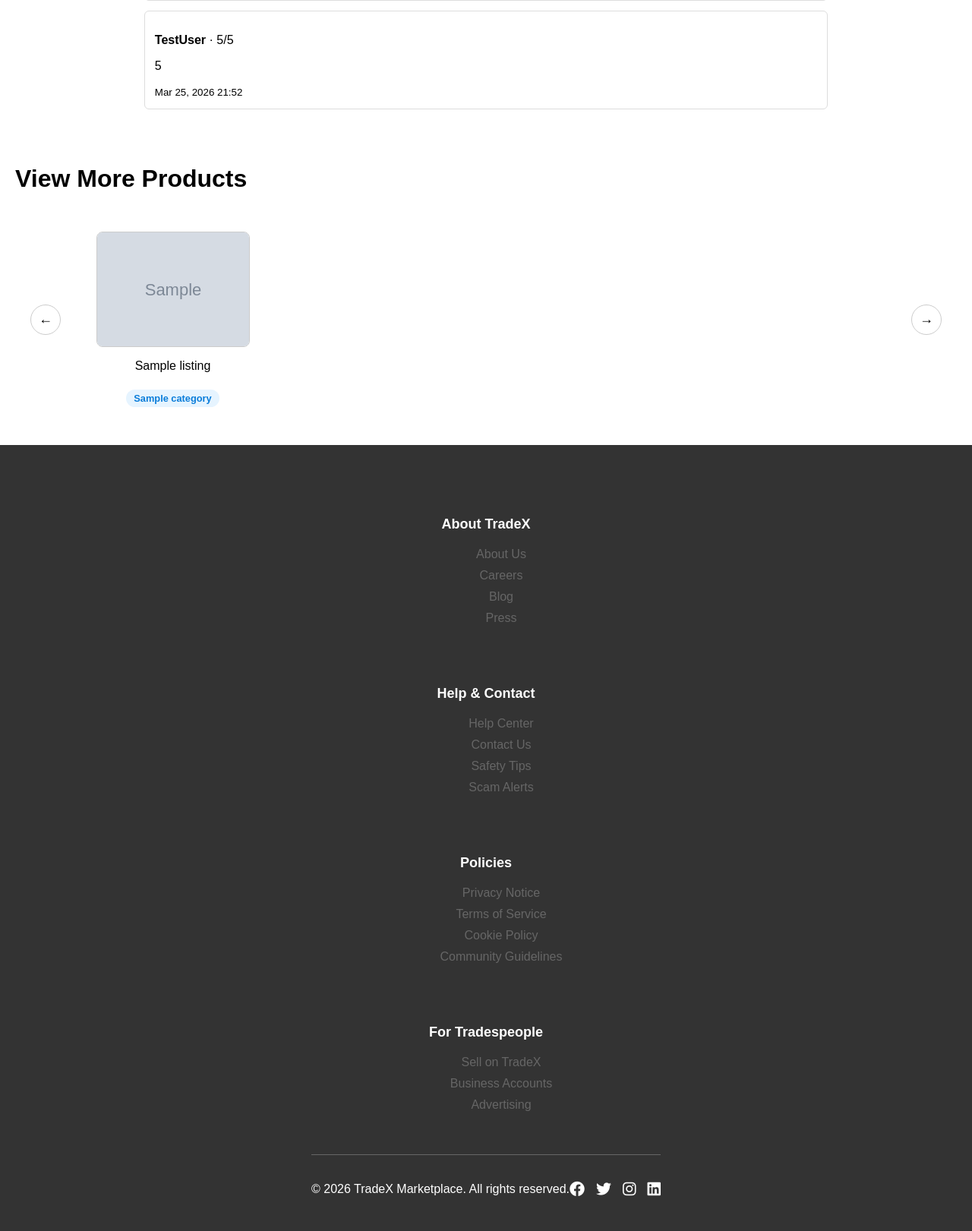
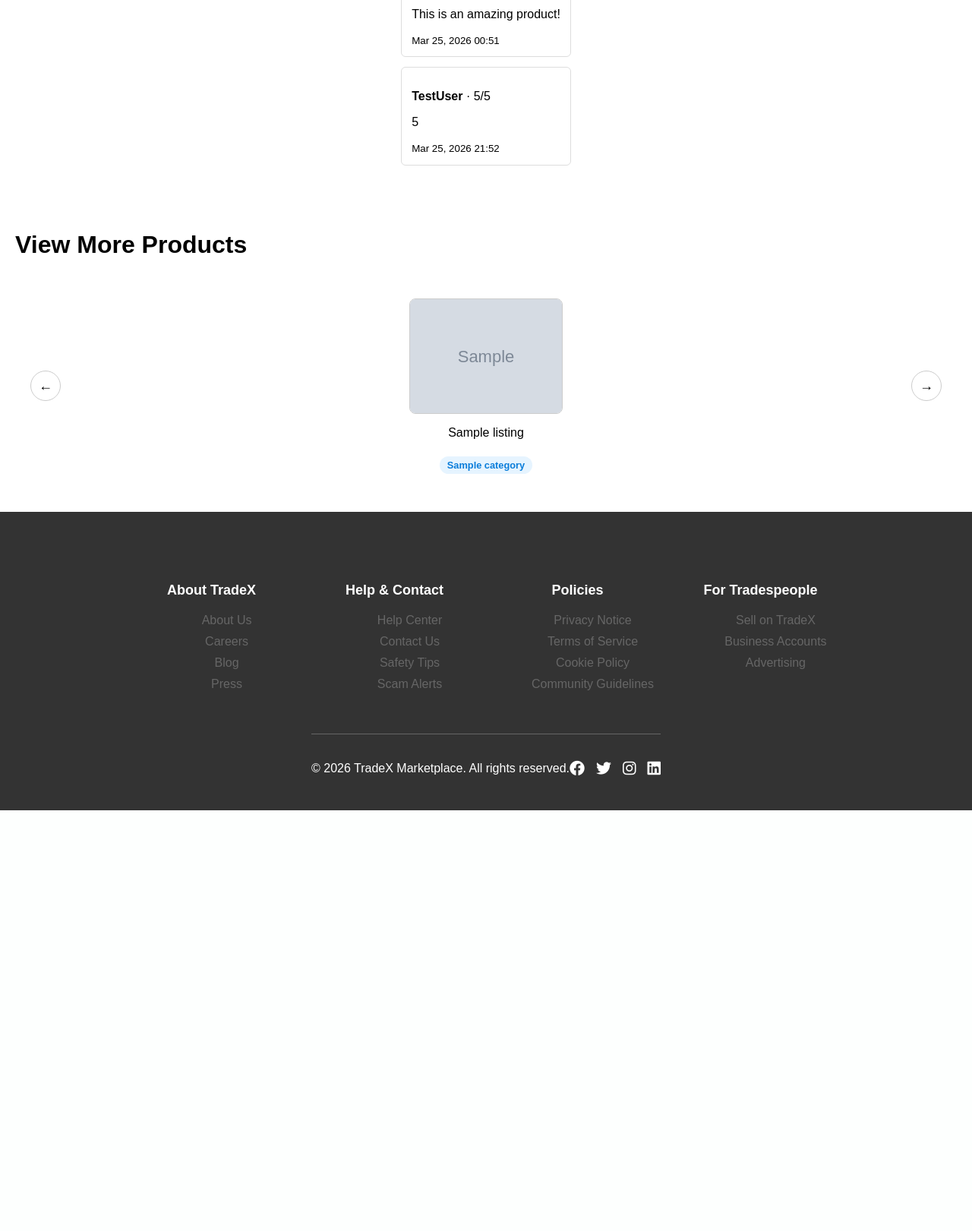
Before and after one commit to ZenithDev1023/Vinted-style-marketplace, a Django app: template myapp/templates/product-page/product_detail.html in a window 1280 px wide. Shown: the part 1228-2849 px from the top of the page at 76% size. After the commit the page ends 2295 px from the top, so only its background shows below. Run offline with Django 5.2, Linux system fonts and the light colour scheme; data comes from the database, SQL or seed files in the repository; both versions use the stored data as it was after the commit; tables that the repository leaves empty hold one stand-in row (values such as "Sample post"); the template is opened without the code that fills it: values that come from a table or form of the project are taken from there, most other values are stand-ins (such as "Sample title", 1, 10 or a date in 2020); grey boxes marked "Sample" are stand-in pictures.

Commit message:
Footer fixes on both product and product details page
Changes on both pages

```diff
--- a/myapp/static/products-page/product-detail.css
+++ b/myapp/static/products-page/product-detail.css
@@ -3,6 +3,27 @@ body {
     font-family: Arial, sans-serif;
     margin: 0;
     padding: 0;
+    display: flex;
+    flex-direction: column;
+    min-height: 100vh;
+}
+
+.footer {
+    margin-top: auto;
+    width: 100%;
+}
+
+.container {
+    width: 100%;
+    box-sizing: border-box;
+    padding: 0 20px;
+}
+
+.footer-grid {
+    display: grid;
+    grid-template-columns: repeat(4, 1fr);
+    gap: 40px;
+    margin-bottom: 40px;
 }
 
 .listing-category-btn {
--- a/myapp/templates/product-page/product_detail.html
+++ b/myapp/templates/product-page/product_detail.html
@@ -3,8 +3,8 @@
 <html>
 <head>
     <title>{{ product.title }}</title>
+    <link rel="stylesheet" href="{% static 'styles/styles.css' %}">
     <link rel="stylesheet" href="{% static 'products-page/product-detail.css' %}">
-    <link rel="stylesheet" href="{% static 'styles/styles.css' %}">
     <!-- Font Awesome for icons -->
     <link rel="stylesheet" href="https://cdnjs.cloudflare.com/ajax/libs/font-awesome/6.4.0/css/all.min.css">
     <link rel="stylesheet" href="https://unpkg.com/leaflet@1.9.4/dist/leaflet.css">
@@ -230,8 +230,8 @@
             }
         })();
     </script>
+    <script src="{% static 'styles/styles.js' %}"></script>
+    <script src="{% static 'products-page/product-detail.js' %}"></script>
 
-    <script src="{% static 'products-page/product-detail.js' %}"></script>
-    <script src="{% static 'styles/styles.js' %}"></script>
 </body>
 </html>
```
Also changed, not shown: myapp/static/products-page/products.css (+7 -0 lines), db.sqlite3.
